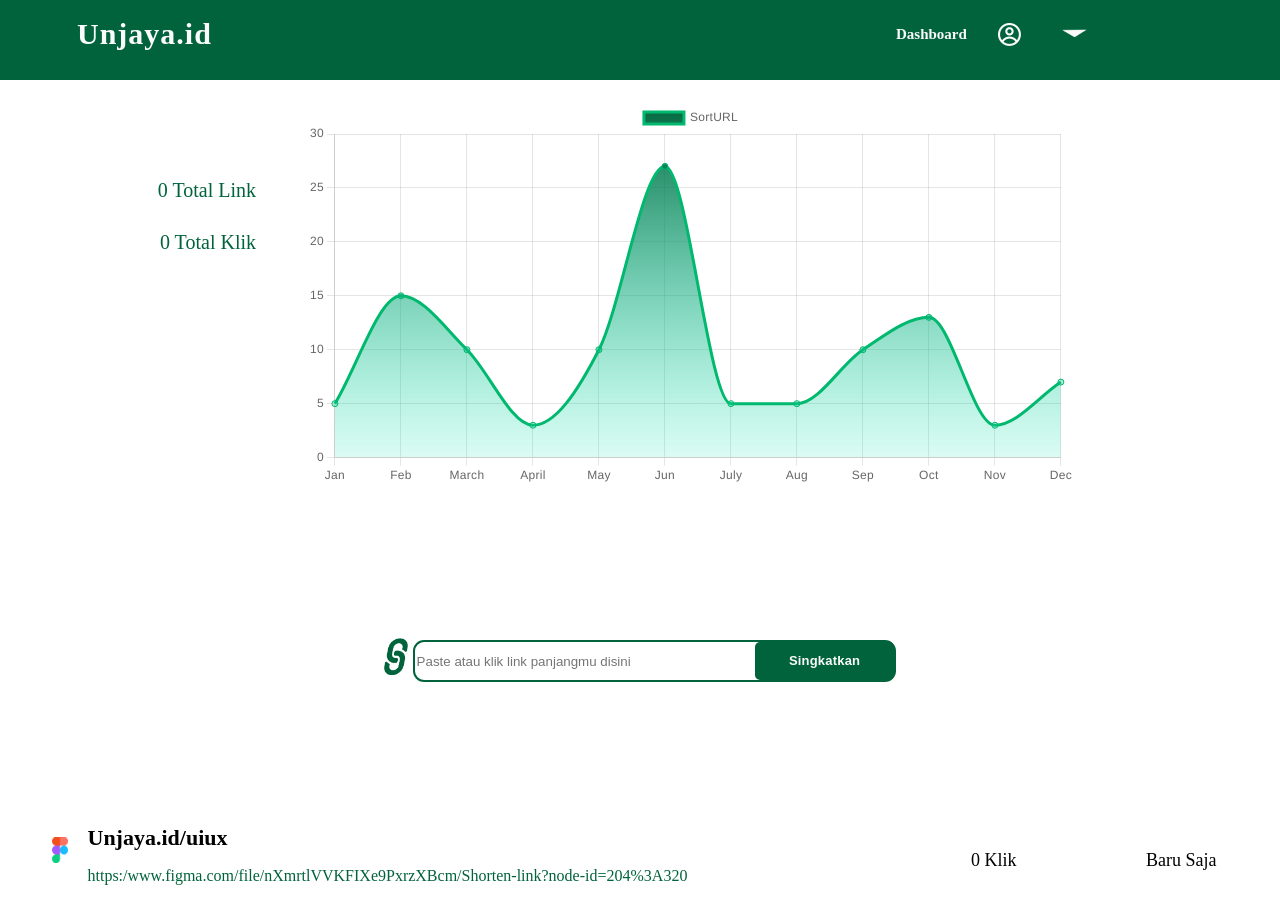
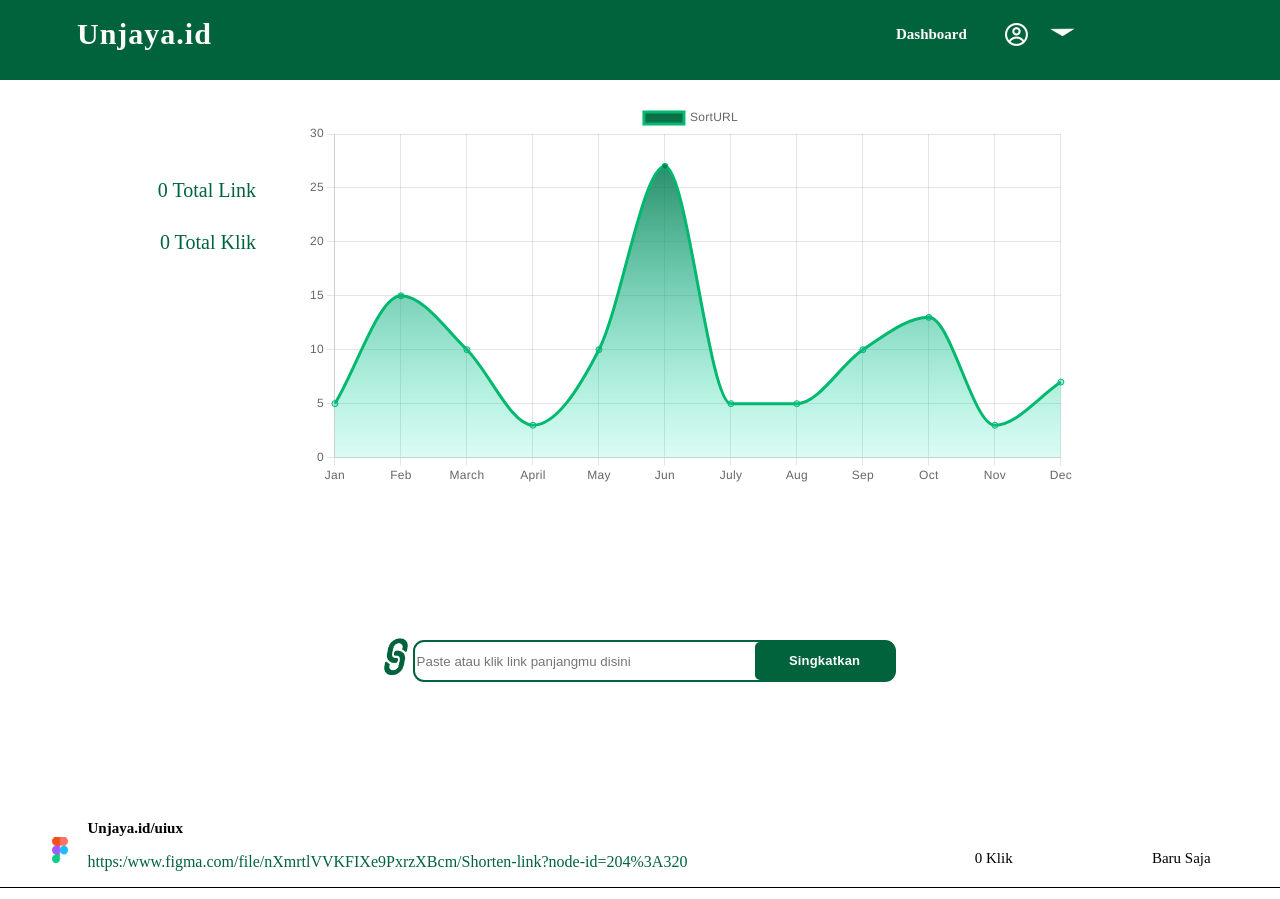
Before and after one commit to SokKanaTorajd/fe-unjaya-short-url, a Next.js app: page /dashboard in a window 1280 px wide. Shown: the top 899 px of the page. Built offline with nearby package versions, Linux system fonts and the light colour scheme.

Commit message:
update banyak

```diff
--- a/components/Header2.js
+++ b/components/Header2.js
@@ -33,7 +33,7 @@ function Header2(){
         </div>
       </div>
       <div className="userbin" id='userbin'>
-          @Userbin
+          Setting
           <p>
           <Image src="/out.png"alt="akun" width={15} height={15}/>
           <Link href='/logout'>
--- a/pages/dashboard.js
+++ b/pages/dashboard.js
@@ -30,6 +30,14 @@ function coba(){
       document.body.style.backgroundColor = "#ffffff";
       tutup.style.display = "none";
   }
+  // let riwayatForm = document.querySelector('.riwayatForm');
+
+  // document.querySelector('#riwayat1').onclick = () =>{
+  //   riwayatForm.classList.toggle('active');
+  //       // loginForm.classList.remove('active');
+  //       // navbar.classList.remove('active');
+  // }
+
   return (
     <div>
       <div className="dash">
@@ -56,7 +64,7 @@ function coba(){
       </div>
 
     <div className="riwayat">
-        <div className="riwayat1">
+        <div className="riwayat1" id="riwayat">
             <div class="img-fig">
             <Image src="/image1.png" alt = "figma" width={16} height={26}/>
             </div>
@@ -78,6 +86,24 @@ function coba(){
             <div class="option-click"><span>5 Klik</span></div>
             <div class="just-now"><span> 1 jam yang lalu</span> </div>
         </div>
+        {/* D A L A M */}
+        {/* <form className="riwayatForm">
+            <div class="img-fig">
+            <Image src="/image1.png" alt = "figma" width={16} height={26}/>
+            </div>
+            <div className="ket-riwayat">
+              <h1>Unjaya.id/uiux
+                <span><Image src="/pen.png" onClick={ubahLink} alt="pen"  width={20} height={20}/></span>
+              </h1>
+              <p>https:/www.figma.com/file/nXmrtlVVKFIXe9PxrzXBcm/Shorten-link?node-id=204%3A320</p>
+            </div>
+          <div class="options">
+           <Image src="/copy.png" alt="copy"width={20} height={20} objectFit="contain"/>
+           <Image src="/blutit.png" alt="sha1e"width={25} height={25} objectFit="contain"/>
+           <Image src="/del.png" alt="delete"width={25} height={25} objectFit="contain"/>
+          </div>
+        </form> */}
+        {/* D A L A M */}
         <div className="riwayat1 option">
             <div class="img-fig">
             <Image src="/image1.png" alt = "figma" width={16} height={26}/>
@@ -100,11 +126,6 @@ function coba(){
             <div className="ki">
                 <h1><Image src="/image1.png" alt = "figma" width={20} height={20}/>
                     <span>Unjaya.id/uiux</span> </h1>
-            </div>
-            <div className="ka">
-                <Image src="/copy.png" alt="copy"width={25} height={25} objectFit="contain"/>
-                <Image src="/share.png" alt="share"width={25} height={25} objectFit="contain"/>
-                <Image src="/del.png" alt="delete"width={25} height={25} objectFit="contain"/>
             </div>
         </div>
 
--- a/pages/login.js
+++ b/pages/login.js
@@ -38,7 +38,7 @@ function Login(){
                         <input type="text" name="username" placeholder="Username" className="form-control"/>
                     </div>
                     <div className="form-group">
-                        <input type="text" name="password" placeholder="Kata Sandi" className="form-control"/>
+                        <input type="password" name="password" placeholder="Kata Sandi" className="form-control"/>
                     </div>
                     <div className="ingat">
                         <input type="checkbox" name="ingat"/> <label>Ingat Akun</label>
@@ -85,7 +85,6 @@ function Login(){
                <p>Akun <span class="unjaya">Unjaya.id</span> <br/>Anda Berhasil Dibuat</p>
 
         </div>
-
     </div>
         </>
     )}
--- a/pages/setting.js
+++ b/pages/setting.js
@@ -2,6 +2,7 @@ import Header2 from '../components/Header2'
 import Image from 'next/image'
 
 function setting (){
+
     return(
         <div className="box1">
         <div className="boxset">
--- a/styles/dashboard.css
+++ b/styles/dashboard.css
@@ -23,13 +23,13 @@
 }
 .akun {
   position: absolute;
-  left: 78%;
+  left: 78.5%;
   margin-top: 23px;
 }
 .poly {
   position: absolute;
-  left: 83%;
-  margin-top: 23px;
+  left: 82%;
+  margin-top: 22px;
   cursor: pointer;
 }
 .header h1{
@@ -180,6 +180,12 @@ justify-content: space-between;
 border-bottom:1px solid black ;
 width: 100%;
 }
+.riwayat1:hover{
+  outline-offset: 0rem;
+  outline: black;
+  cursor: pointer;
+  background-color: #E2FEDB;
+}
 .riwayat1>.img-fig{
 width: 5%;
 margin-top: 27px;
@@ -190,7 +196,7 @@ text-align: end;
 width: 65%;
 }
 .ket-riwayat h1{
-font-size: 22px;
+font-size: 15px;
 color: black;
 }
 h1 span{
@@ -199,7 +205,7 @@ padding-left: 18px;
 .option-click, .just-now{
 width: 15%;
 color: black;
-font-size: 18px;
+font-size: 15px;
 margin-top: 40px;
 text-align: center;
 }
@@ -268,7 +274,7 @@ background-color: var(--green-color);
 border: none;
 font-family: Montserrat;
 font-weight: bold;
-font-size: 15px;
+font-size: 12px;
 border-radius: 8px;
 cursor: pointer;
 }
```
